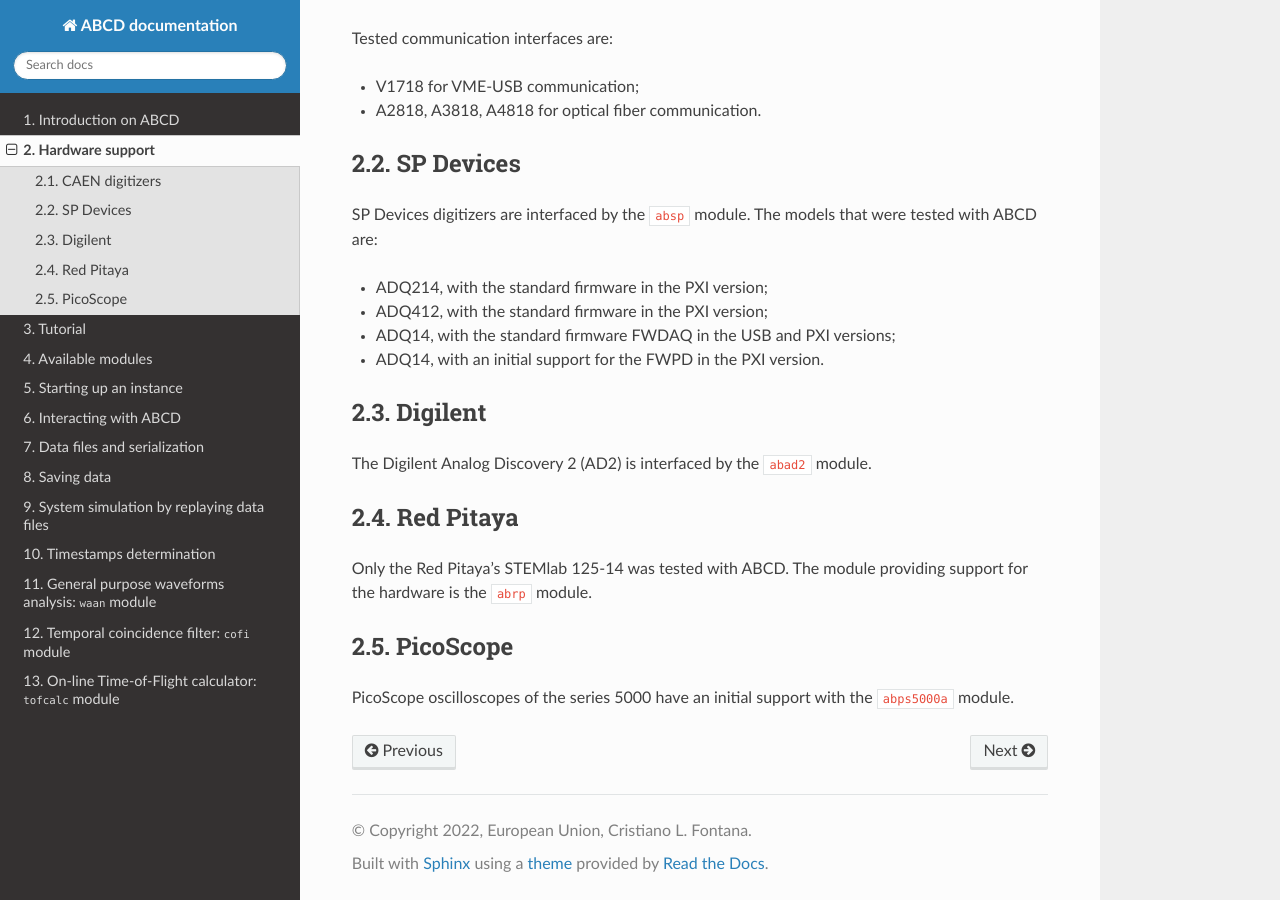
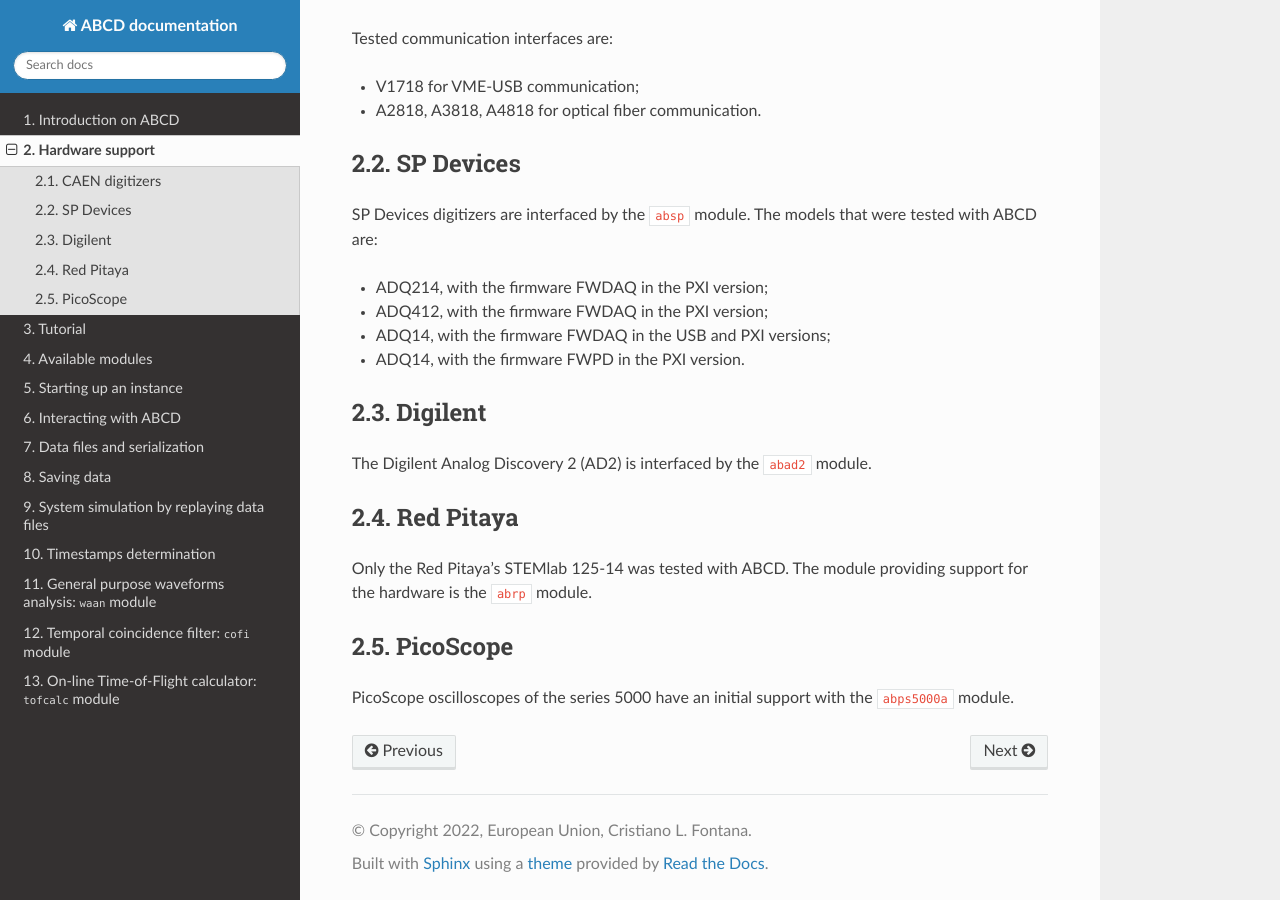
Before and after one commit to cl-fontana/abcd-docs, a Sphinx documentation site: the page built from docs/source/hardware_support.rst, in a window 1280 px wide and 900 px high, scrolled down 502 px. Built offline with Sphinx 7.4.7 and the Read the Docs theme 3.1.0, drawn with Linux system fonts in a browser that asks for light colours.

Commit message:
Fixed the firmware versions

```diff
--- a/docs/source/hardware_support.rst
+++ b/docs/source/hardware_support.rst
@@ -32,10 +32,10 @@ SP Devices
 SP Devices digitizers are interfaced by the ``absp`` module.
 The models that were tested with ABCD are:
 
-* ADQ214, with the standard firmware in the PXI version;
-* ADQ412, with the standard firmware in the PXI version;
-* ADQ14, with the standard firmware FWDAQ in the USB and PXI versions;
-* ADQ14, with an initial support for the FWPD in the PXI version.
+* ADQ214, with the firmware FWDAQ in the PXI version;
+* ADQ412, with the firmware FWDAQ in the PXI version;
+* ADQ14, with the firmware FWDAQ in the USB and PXI versions;
+* ADQ14, with the firmware FWPD in the PXI version.
 
 Digilent
 --------
```
